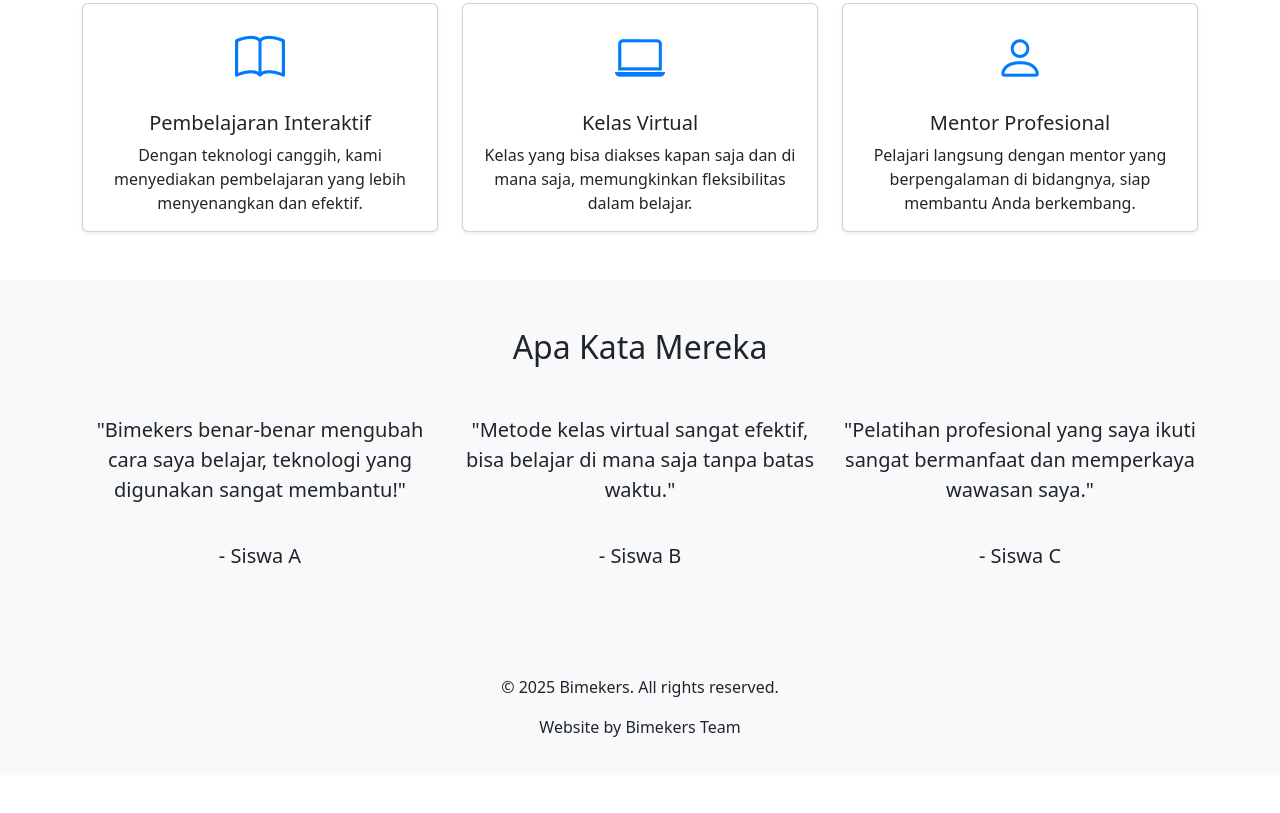
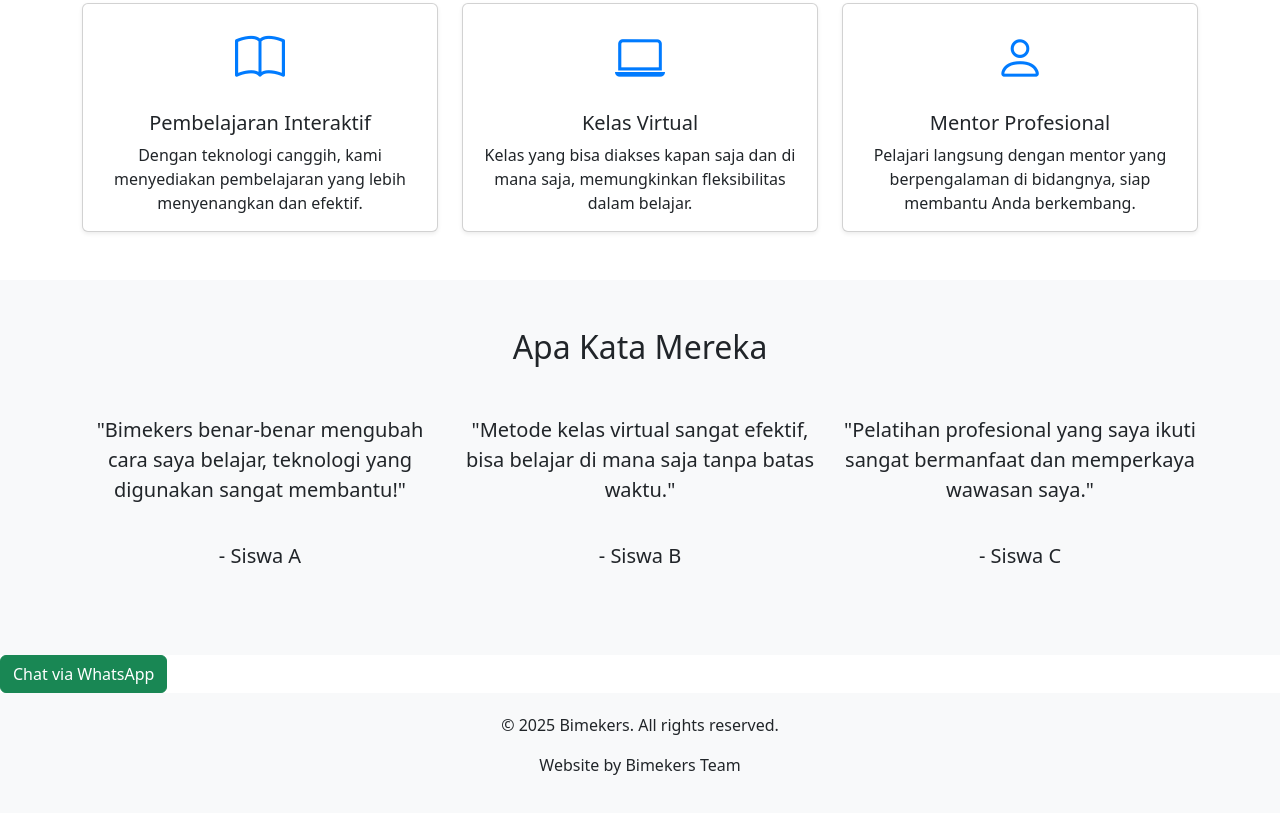
Before and after one commit to eig8th/home, a plain HTML site: page index.html in a window 1280 px wide. Shown: the part 931-1744 px from the top of the page. Before the commit the page ends 1706 px from the top, so only its background shows below. Drawn offline with nearby package versions, Linux system fonts and the light colour scheme.

Commit message:
Update index.html

```diff
--- a/index.html
+++ b/index.html
@@ -133,6 +133,9 @@
             </div>
         </div>
     </section>
+<a href="https://wa.me/+6285254651877?text=Halo%20Bimekers,%20saya%20mau%20bertanya" target="_blank">
+  <button class="btn btn-success">Chat via WhatsApp</button>
+</a>
 
     <!-- Footer -->
     <footer>
```
